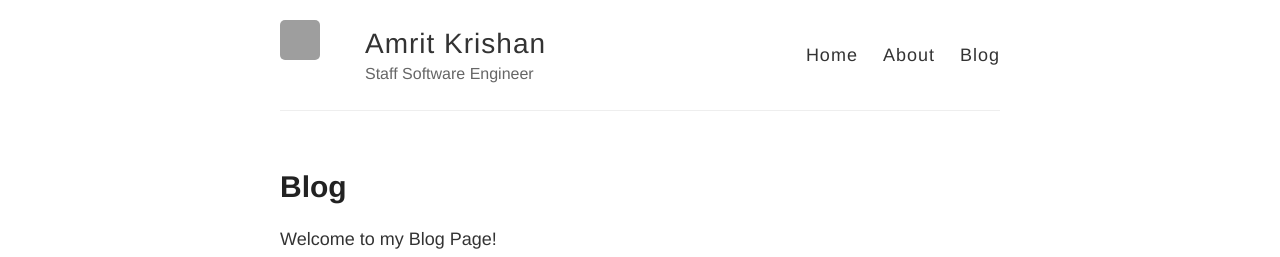
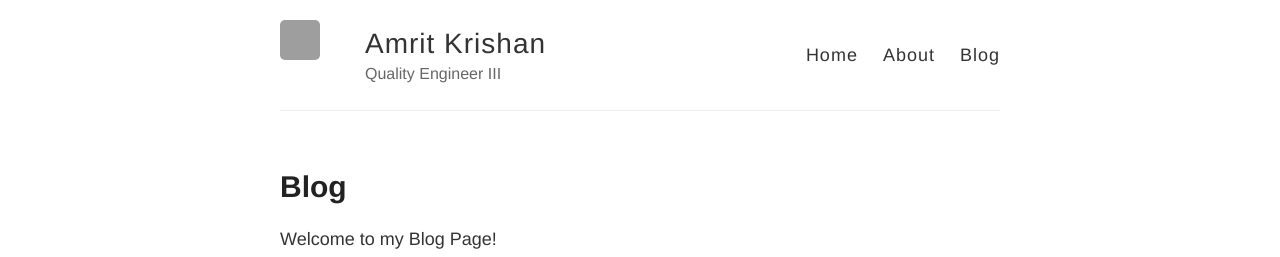
Before and after one commit to amritkrishan/amritkrishan.github.io, a Jekyll site: the page built from blog.md, in a window 1280 px wide. Shown: the top 257 px of the page. Built offline with Jekyll 4.4.1, drawn with Linux system fonts in a browser that asks for light colours; grey boxes are pictures that could not be loaded.

Commit message:
Update _config.yml

```diff
--- a/_config.yml
+++ b/_config.yml
@@ -6,7 +6,7 @@
 name: Amrit Krishan
 
 # Short bio or description (displayed in the header)
-description: Staff Software Engineer
+description: Quality Engineer III
 
 # URL of your avatar or profile pic (you could use your GitHub profile pic)
 avatar: https://avatars0.githubusercontent.com/u/25848992?s=40&v=4
```
